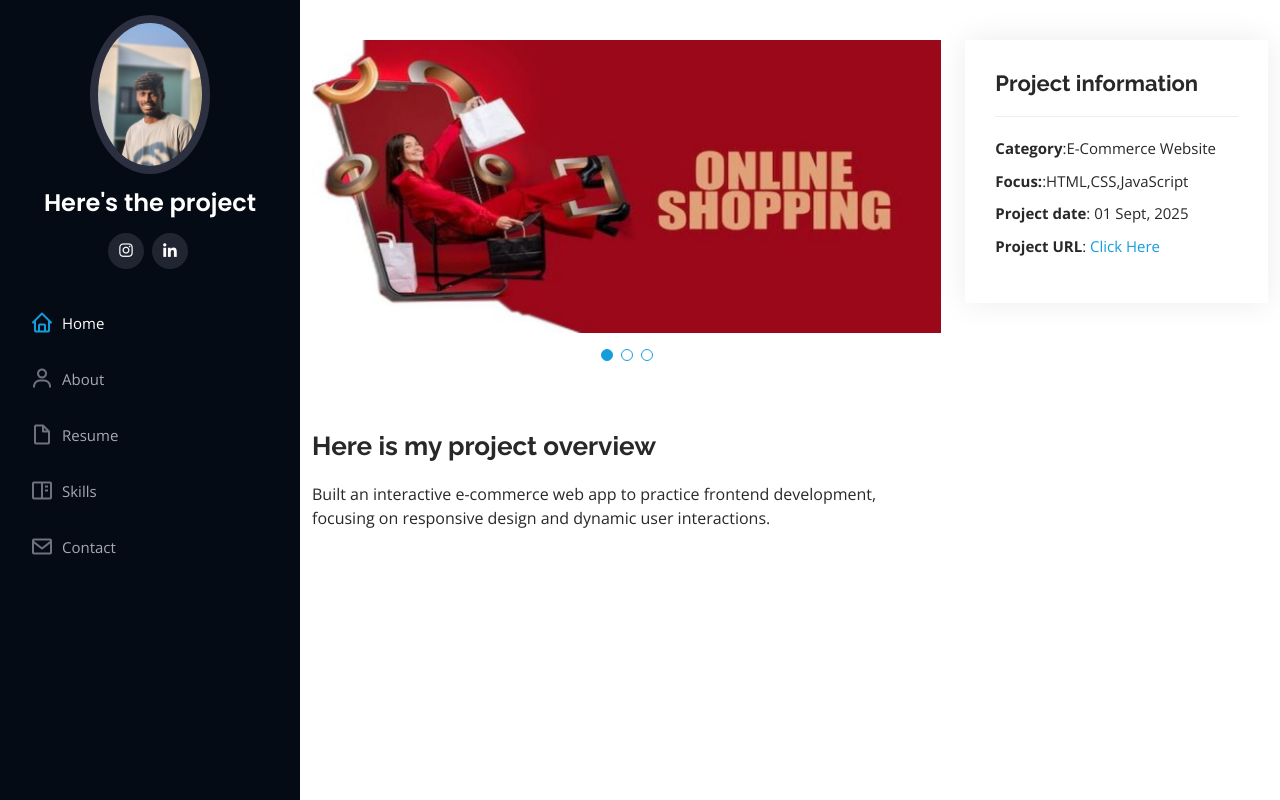
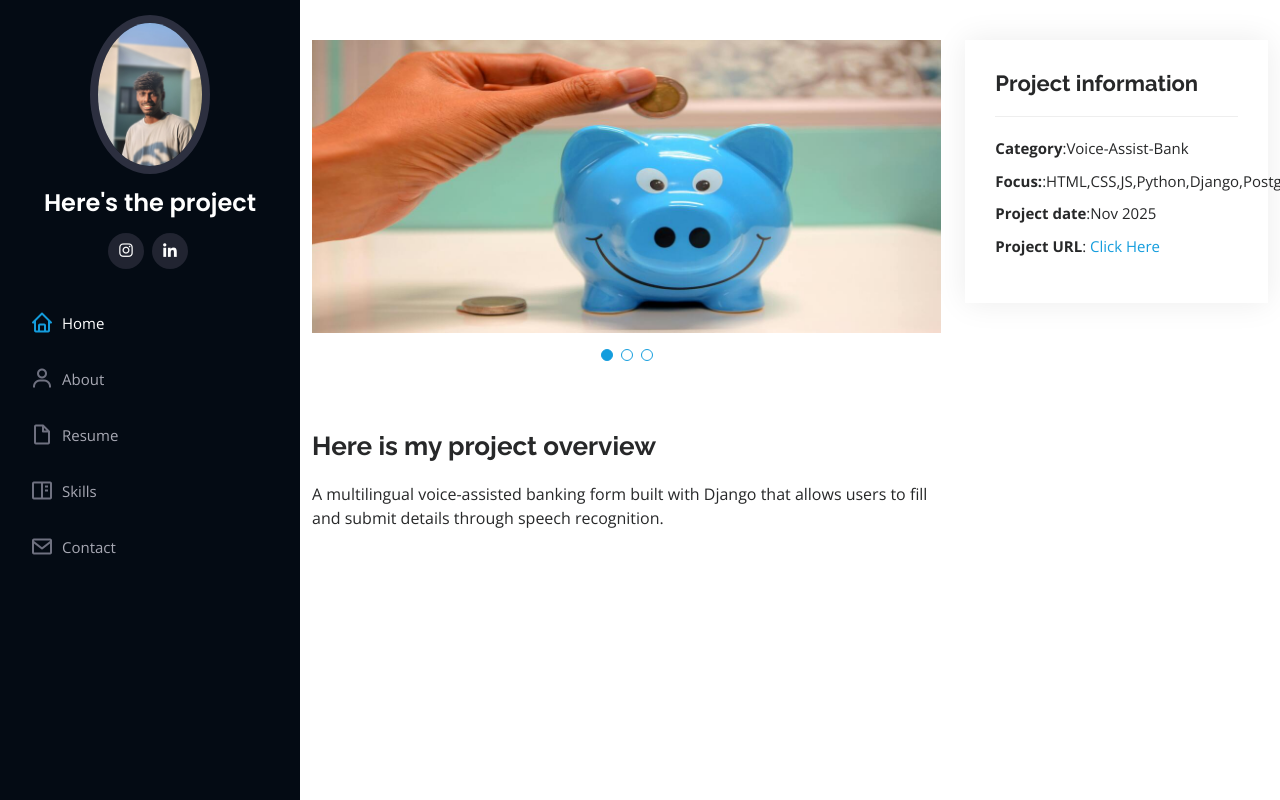
Before and after one commit to Saktheeswaran7103/Personal-Portfolio, a Django app: page /project in a window 1280 px wide. Run offline with Django 4.2, Linux system fonts and the light colour scheme; some libraries are stand-ins or nearby versions.

Commit message:
Updated portfolio design and project details

```diff
--- a/templates/project.html
+++ b/templates/project.html
@@ -76,15 +76,15 @@
               <div class="swiper-wrapper align-items-center">
 
                 <div class="swiper-slide">
-                  <img src="static/img/portfolio/shop.jpg" alt="">
+                  <img src="static/img/portfolio/voice1.jpg" alt="">
                 </div>
 
                 <div class="swiper-slide">
-                  <img src="static/img/portfolio/kit.jpg" alt="">
+                  <img src="static/img/portfolio/voice2.jpg" alt="">
                 </div>
 
                 <div class="swiper-slide">
-                  <img src="static/img/portfolio/play.jpg" alt="">
+                  <img src="static/img/portfolio/voice3.jpg" alt="">
                 </div>
 
               </div>
@@ -98,10 +98,10 @@
             <div class="portfolio-info">
               <h3>Project information</h3>
               <ul>
-                <li><strong>Category</strong>:E-Commerce Website</li>
-                <li><strong>Focus:</strong>:HTML,CSS,JavaScript</li>
-                <li><strong>Project date</strong>: 01 Sept, 2025</li>
-                <li><strong>Project URL</strong>: <a href="https://saktheeswaran7103.github.io/E-Commerce-Website/" target="_blank">Click Here</a></li>
+                <li><strong>Category</strong>:Voice-Assist-Bank</li>
+                <li><strong>Focus:</strong>:HTML,CSS,JS,Python,Django,PostgreSQL</li>
+                <li><strong>Project date</strong>:Nov 2025</li>
+                <li><strong>Project URL</strong>: <a href="https://voice-assist-bank.onrender.com" target="_blank">Click Here</a></li>
               </ul>
             </div>
             </div>
@@ -109,7 +109,7 @@
             <div class="portfolio-description">
               <h2>Here is my project overview</h2>
               <p>
-               Built an interactive e-commerce web app to practice frontend development, focusing on responsive design and dynamic user interactions.
+               A multilingual voice-assisted banking form built with Django that allows users to fill and submit details through speech recognition.
               </p>
             </div>
             </div>
```
Also changed, not shown: templates/home.html (+6 -6 lines), static/img/portfolio/money1.jpg (added), static/img/portfolio/money2.jpg (added), static/img/portfolio/money3.jpg (added), static/img/portfolio/voice1.jpg (added), static/img/portfolio/voice2.jpg (added), static/img/portfolio/voice3.jpg (added).
